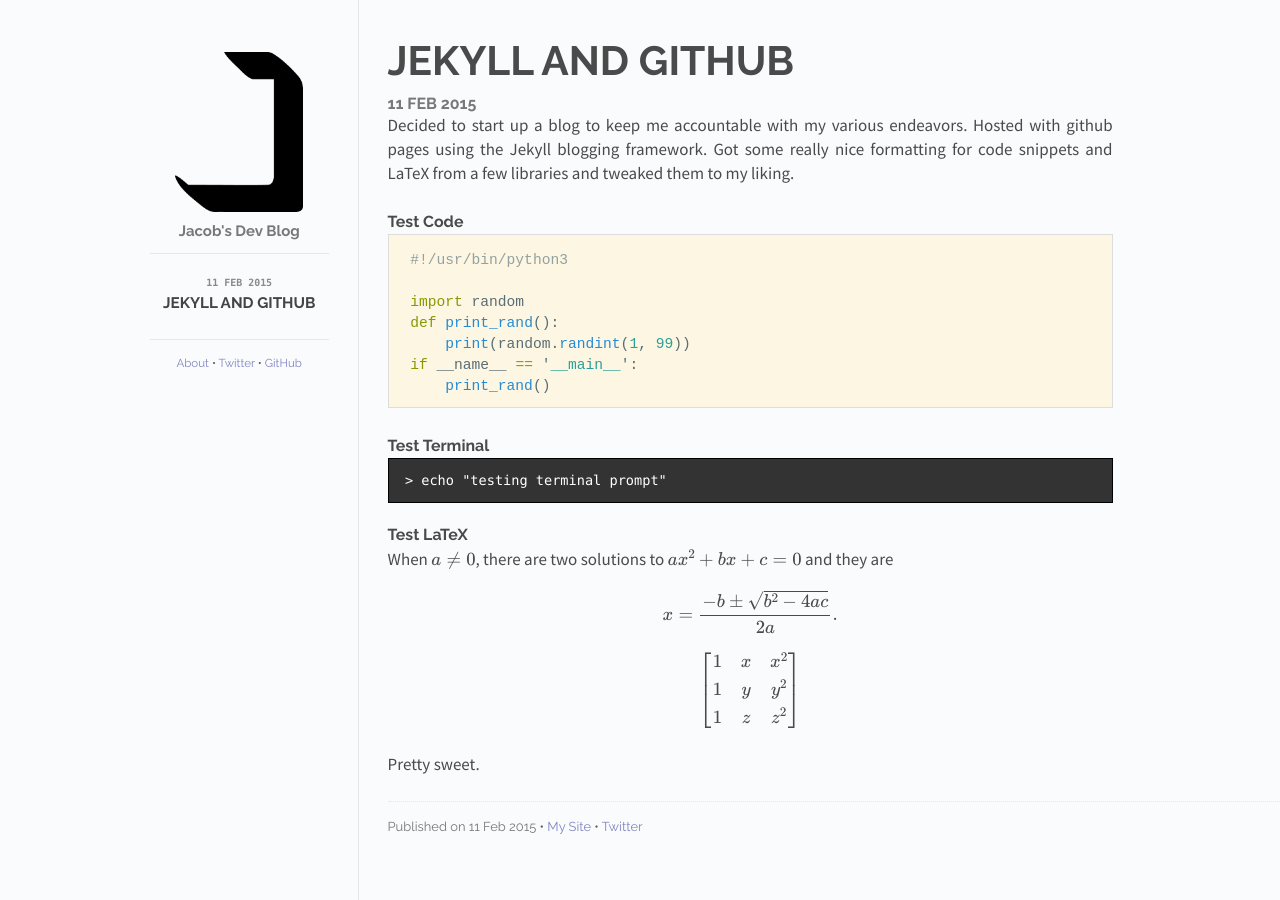
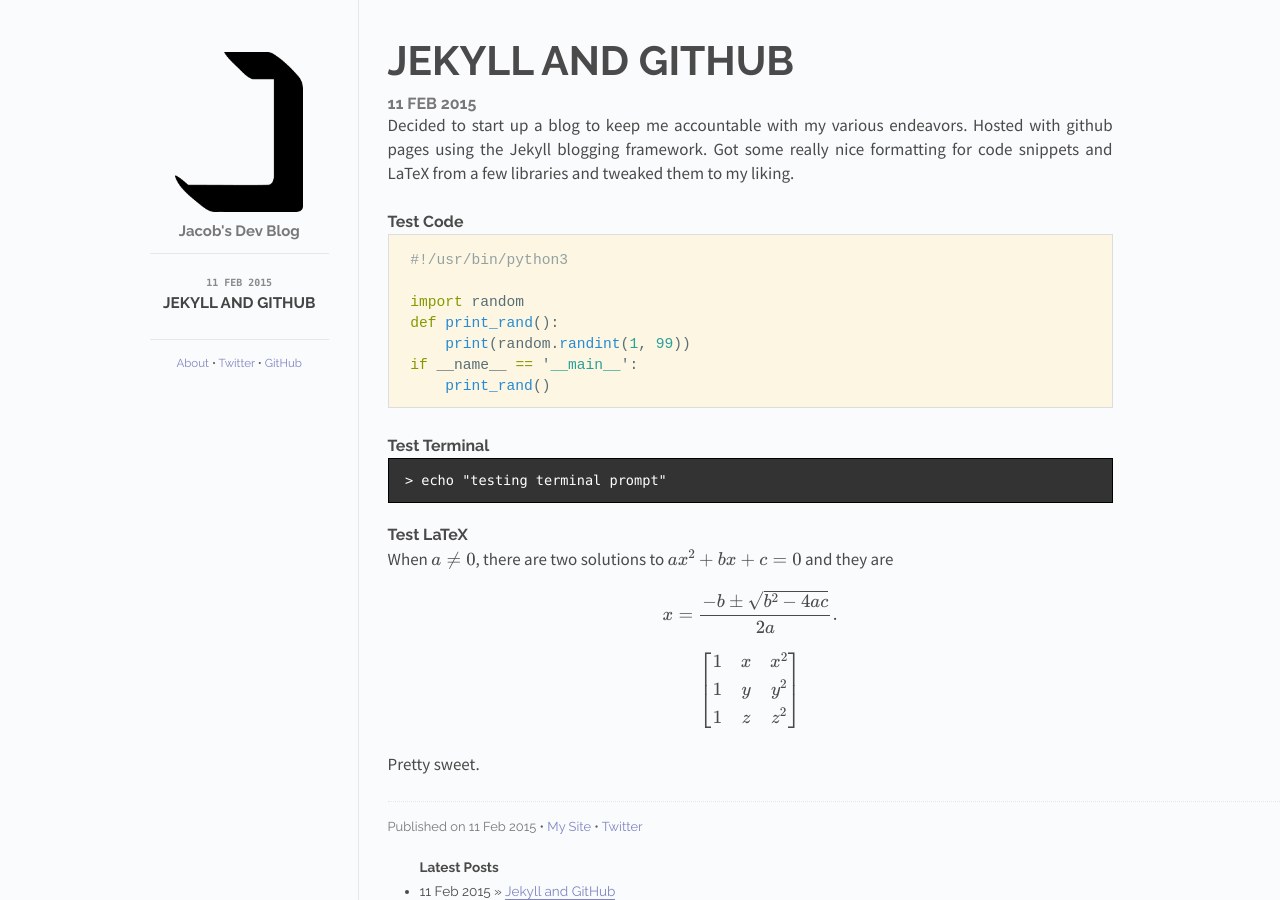
Before and after one commit to jancojt/jancojt.github.io, a Jekyll site: the page built from index.html, in a window 1280 px wide. Built offline with Jekyll 4.4.1, drawn with Linux system fonts in a browser that asks for light colours; Markdown is read by kramdown in place of the engine named in the settings; formulas are drawn with MathJax 3.

Commit message:
added preview to end of posts

```diff
--- a/_includes/post.html
+++ b/_includes/post.html
@@ -16,11 +16,22 @@
     <p>
     <span id="pub-date">Published on {{ page.date | date_to_string }}</span>
     <span class="separator">&bull;</span>
-      <span id="social">
-        <a href="http://jacobjanco.com">My Site</a>
-        <span class="separator">&bull;</span>
-        <a href="https://twitter.com/jancojt">Twitter</a>
-      </span>
+    <span id="social">
+      <a href="http://jacobjanco.com">My Site</a>
+      <span class="separator">&bull;</span>
+      <a href="https://twitter.com/jancojt">Twitter</a>
+    </span>
     </p>
   </div>
+  <div class="post_list post">
+    <ul>
+      <h4>Latest Posts</h4>
+      {% for post in site.posts limit 5 %}
+      <li><span>{{ post.date | date_to_string }}</span> &raquo; <a href="{{ BASE_PATH }}{{ post.url }}">{{ post.title }}</a></li>
+      {{ post.content | strip_html | truncatewords:25}}<br>
+      <a href="{{ post.url }}">Read more...</a><br><br>
+      {% endfor %}
+    </ul>
+  </div>
+
 </div>
--- a/_layouts/default.html
+++ b/_layouts/default.html
@@ -6,17 +6,14 @@
     <title>Jacob Janco - {{ page.title }}</title>
     <meta name="viewport" content="width=device-width">
 
-
-    <!-- syntax highlighting CSS -->
+    <!-- syntax highlighting -->
     <link rel="stylesheet" href="/css/syntax.css">
-
-    <!-- Custom CSS -->
+    <!-- page css -->
     <link rel="stylesheet" href="/css/main.css">
-
-    <!-- Responsive CSS -->
+    <!-- responsive css -->
     <link rel="stylesheet" href="/css/responsive.css">
 
-    <!-- Google Fonts -->
+    <!-- google fonts -->
     <link href='http://fonts.googleapis.com/css?family=Source+Sans+Pro:300,400,700' rel='stylesheet' type='text/css'>
     <link href='http://fonts.googleapis.com/css?family=Raleway:300,400,700' rel='stylesheet' type='text/css'>
   </head>
--- a/css/main.css
+++ b/css/main.css
@@ -214,6 +214,10 @@
     background-color: #333;
 }
 
+.post_list {
+}
+
+
 /*****************************************************************************/
 /*
 /* Sidebar and Content
```
Also changed, not shown: other parts of _layouts/default.html (+2 -4 lines).
